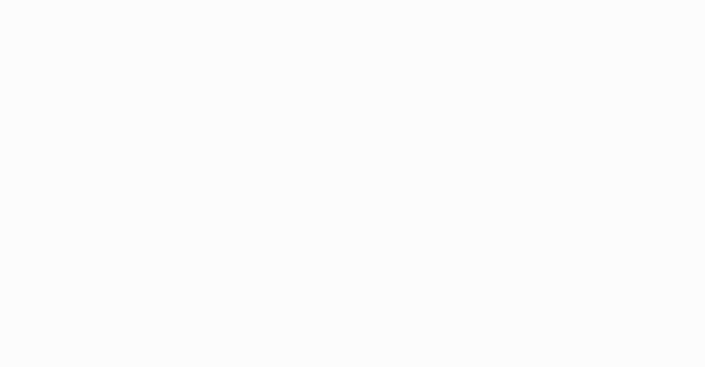
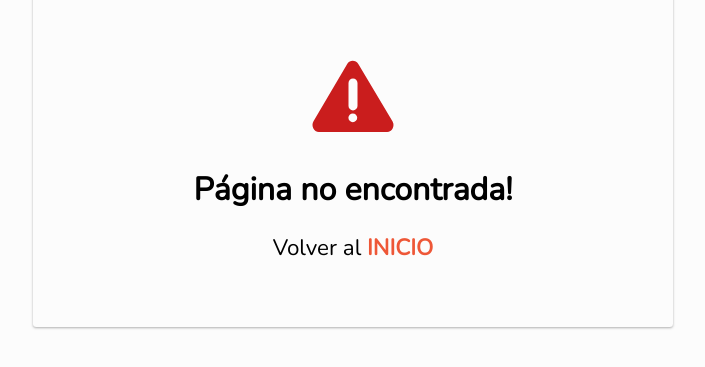
Before and after one commit to Rogger9/goscrum, a React (Create React App) app: page / in a window 1280 px wide. Before the commit this address had no page. Shown: the part 243-610 px from the top of the page, without its empty margins (287-992 px from the left). Built offline with nearby package versions, Linux system fonts and the light colour scheme.

Commit message:
Add page404

```diff
--- a/src/App.js
+++ b/src/App.js
@@ -2,22 +2,29 @@ import { Suspense, lazy } from 'react'
 import { Route, Routes, useLocation } from 'react-router-dom'
 import { LOGIN, REGISTER } from 'routes'
 import { AnimatePresence } from 'framer-motion'
+import Login from 'components/views/forms/Login'
+import Register from 'components/views/forms/Register'
 import Loader from 'components/Loader'
 
-const Login = lazy(() => import('components/views/forms/Login'))
-const Register = lazy(() => import('components/views/forms/Register'))
+const Error404 = lazy(() => import('components/views/Erro404'))
 
 export const App = () => {
   const location = useLocation()
 
   return (
-    <Suspense fallback={<Loader />}>
     <AnimatePresence exitBeforeEnter>
       <Routes location={location} key={location.pathname}>
         <Route path={LOGIN} element={<Login />} />
         <Route path={REGISTER} element={<Register />} />
+        <Route
+          path='*'
+          element={
+            <Suspense fallback={<Loader />}>
+              <Error404 />
+            </Suspense>
+          }
+        />
       </Routes>
     </AnimatePresence>
-    </Suspense>
   )
 }
--- /dev/null
+++ b/src/components/views/Erro404/index.jsx
@@ -0,0 +1,17 @@
+import { Link } from 'react-router-dom'
+import { HOME } from 'routes'
+import AnimatedPage from 'components/AnimatedPage'
+import { StyledError404 } from './style'
+import img404 from 'assets/error404.svg'
+
+const Error404 = () => (
+  <AnimatedPage>
+    <StyledError404>
+      <img src={img404} alt='Error404' width='90' />
+      <h1>Página no encontrada!</h1>
+      <span>Volver al <Link to={HOME}>INICIO</Link></span>
+    </StyledError404>
+  </AnimatedPage>
+)
+
+export default Error404
--- /dev/null
+++ b/src/components/views/Erro404/style.js
@@ -0,0 +1,30 @@
+import styled from 'styled-components'
+
+export const StyledError404 = styled.div`
+  margin: auto;
+  text-align: center;
+
+  img {
+    object-fit: contain;
+  }
+
+  span {
+    font-size: 1.4rem;
+
+    a {
+      font-weight: bold;
+      text-decoration: none;
+      color: var(--orange);
+    }
+  }
+
+  @media screen and (min-width: 640px) {
+    max-width: 40rem;
+    padding: 4rem;
+    border-radius: .2rem;
+    box-shadow:
+      0 1px 3px var(--shadow),
+      0 1px 2px var(--shadow)
+    ;
+  }
+`
```
Also changed, not shown: src/assets/error404.svg (added). Lines whose indentation alone changed are shown as unchanged.
